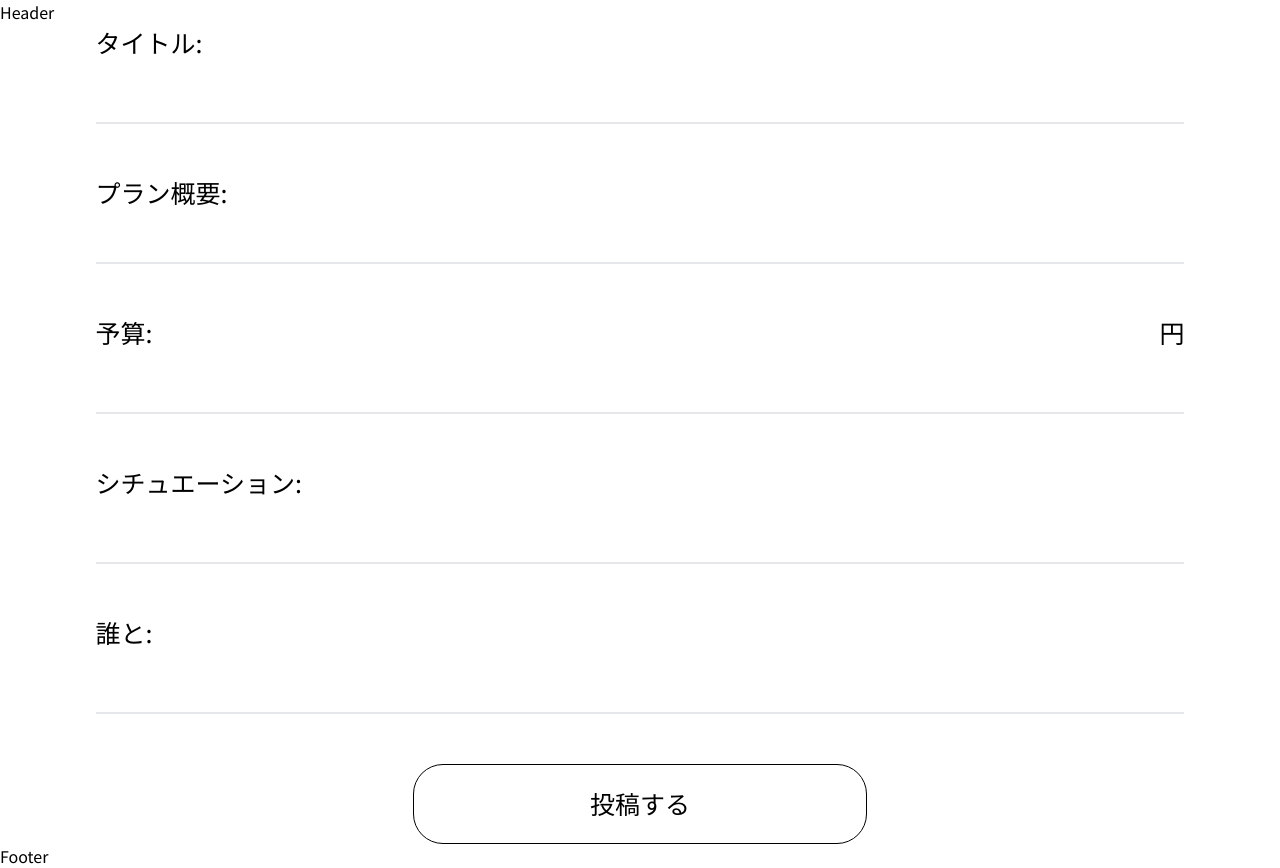
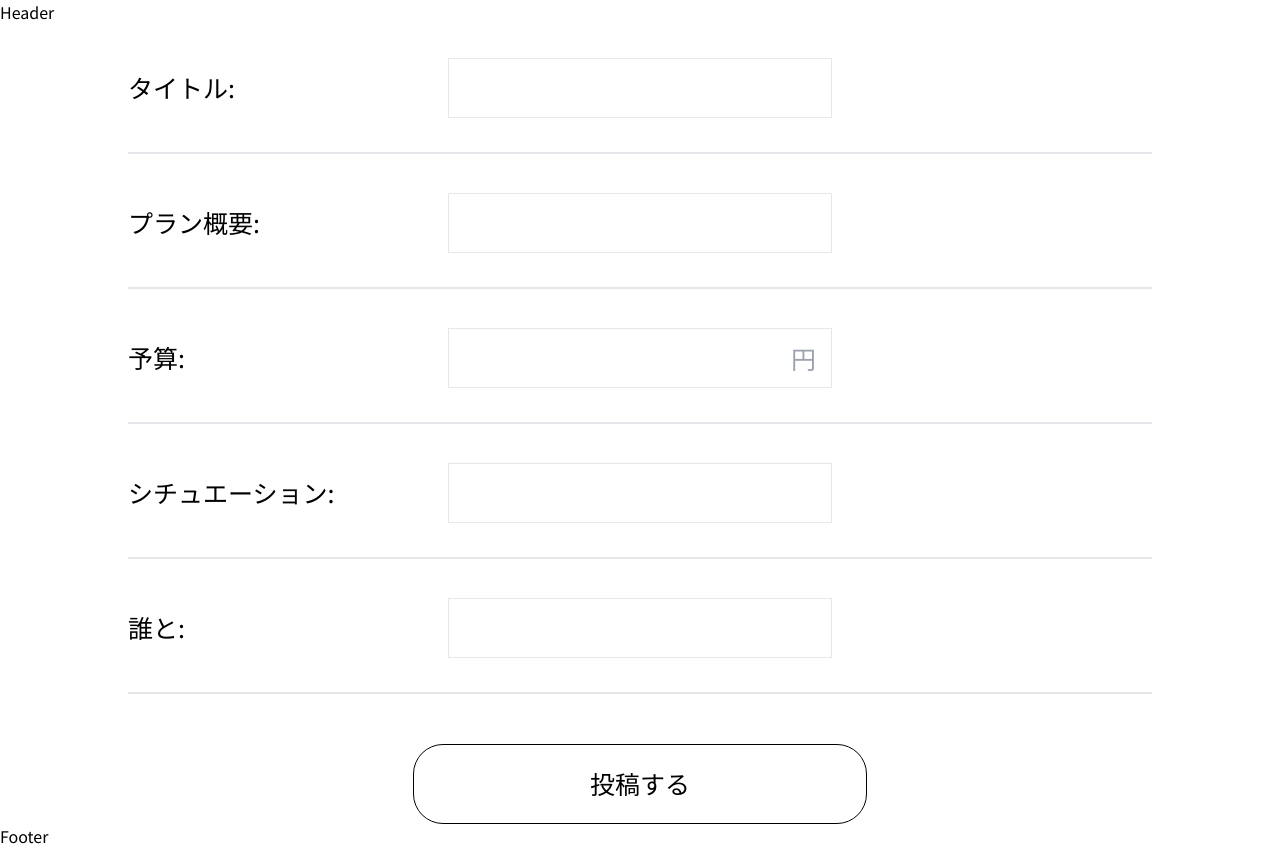
Before and after one commit to strongest-community/web_public, a Next.js app: page /Post/new in a window 1280 px wide. Built offline with nearby package versions, Linux system fonts and the light colour scheme; no server answers.

Commit message:
投稿ページのデザイン修正

```diff
--- a/src/app/Post/new/page.tsx
+++ b/src/app/Post/new/page.tsx
@@ -35,26 +35,26 @@ export default function New() {
 
   return (
     <div className="flex flex-col items-center text-[25px]">
-      <form>
-        <div className="flex gap-80 mb-[50px] border-b-2 h-[100px]">
+      <form className="w-[80vw]">
+        <div className="flex items-center mb-[5px] justify-between border-b-2 h-[130px]">
           <p>タイトル:</p>
-          <input value={title} onChange={onChangeTitle} type="text" />
+          <input className="border w-96 h-[60px] mr-80" value={title} onChange={onChangeTitle} type="text" />
         </div>
-        <div className="flex gap-80 mb-[50px] border-b-2 h-[90px]">
+        <div className="flex items-center justify-between mb-[5px]  border-b-2 h-[130px]">
           <p>プラン概要:</p>
-          <input value={description} onChange={onChangeDescription} type="text" />
+          <input className="w-96 border h-[60px] mr-80" value={description} onChange={onChangeDescription} type="text" />
         </div>
-        <div className="flex gap-80 mb-[50px] border-b-2 h-[100px]">
+        <div className="flex items-center justify-between mb-[5px] border-b-2 h-[130px]">
           <p>予算:</p>
-          <input value={budget} onChange={onChangeBudget} type="number" />円
+          <input placeholder="円" className="border w-96 h-[60px] text-right mr-80" value={budget} onChange={onChangeBudget} type="number" />
         </div>
-        <div className="flex gap-80 mb-[50px] border-b-2 h-[100px]">
+        <div className="flex items-center justify-between mb-[5px] border-b-2 h-[130px]">
           <p>シチュエーション:</p>
-          <input value={situation} onChange={onChangeSituation} type="text" />
+          <input className="border w-96 h-[60px] mr-80" value={situation} onChange={onChangeSituation} type="text" />
         </div>
-        <div className="flex gap-80 mb-[50px] border-b-2 h-[100px]">
+        <div className="flex items-center justify-between mb-[50px] border-b-2 h-[130px]">
           <p>誰と:</p>
-          <input value={withWhom} onChange={onChangeWithWhom} type="text" />
+          <input className="border w-96 h-[60px] mr-80" value={withWhom} onChange={onChangeWithWhom} type="text" />
         </div>
         <div className="flex justify-center">
           <button className="border border-black p-[20px] px-44 rounded-[30px]" type="submit" onClick={() => router.push(`/1`)}>
```
